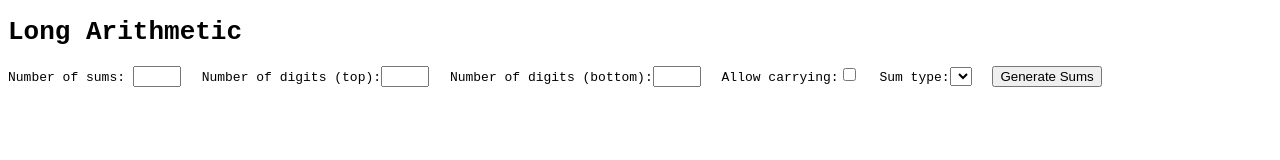
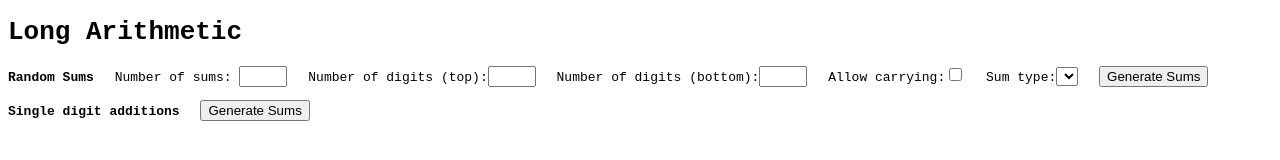
Before and after one commit to DanCorder/LongArithmetic, a website with bundled scripts: page src/html/index.html in a window 1280 px wide. Built offline with nearby package versions, Linux system fonts and the light colour scheme; files whose address does not match are found by name.

Commit message:
Add single digit additions to UI

```diff
--- a/src/html/index.html
+++ b/src/html/index.html
@@ -9,13 +9,18 @@
     <body>
         <h1>Long Arithmetic</h1>
 
-        <ul id="options">
+        <ul class="options">
+            <li><strong>Random Sums</strong></li>
             <li><label for="number-of-sums">Number of sums: </label><input id="number-of-sums" type="text" data-bind="textInput: numberOfSums" /></li>
             <li><label for="digits-top">Number of digits (top):</label><input id="digits-top" type="text" data-bind="textInput: digitsTop" /></li>
             <li><label for="digits-bottom">Number of digits (bottom):</label><input id="digits-bottom" type="text" data-bind="textInput: digitsBottom" /></li>
             <li><label for="allow-carrying">Allow carrying:</label><input id="allow-carrying" type="checkbox" data-bind="checked: allowCarrying" /></li>
             <li><label for="sum-type">Sum type:</label><select id="sum-type" data-bind="value: sumType, options: allowedSumTypes, optionsText: function(item) { return Sums.Operator[item]; }"></select></li>
-            <li><button title="Generate Sums" onclick="viewModel.refreshSums();" >Generate Sums</button></li>
+            <li><button title="Generate Sums" onclick="viewModel.generateRandomSums();" >Generate Sums</button></li>
+        </ul>
+        <ul class="options">
+            <li><strong>Single digit additions</strong></li>
+            <li><button title="Generate Sums" onclick="viewModel.generateSingleDigitSums();" >Generate Sums</button></li>
         </ul>
 
         <div data-bind="foreach: sums" id="sums">
--- a/src/style/longArithmetic.css
+++ b/src/style/longArithmetic.css
@@ -24,11 +24,11 @@ input[type=text] {
     }
 }
 
-#options {
+.options {
     margin-bottom: 1em;
 }
 
-#options > li {
+.options > li {
     margin-right: 1em;
 }
 
```
Also changed, not shown: src/script/viewModel.ts (+6 -2 lines).
